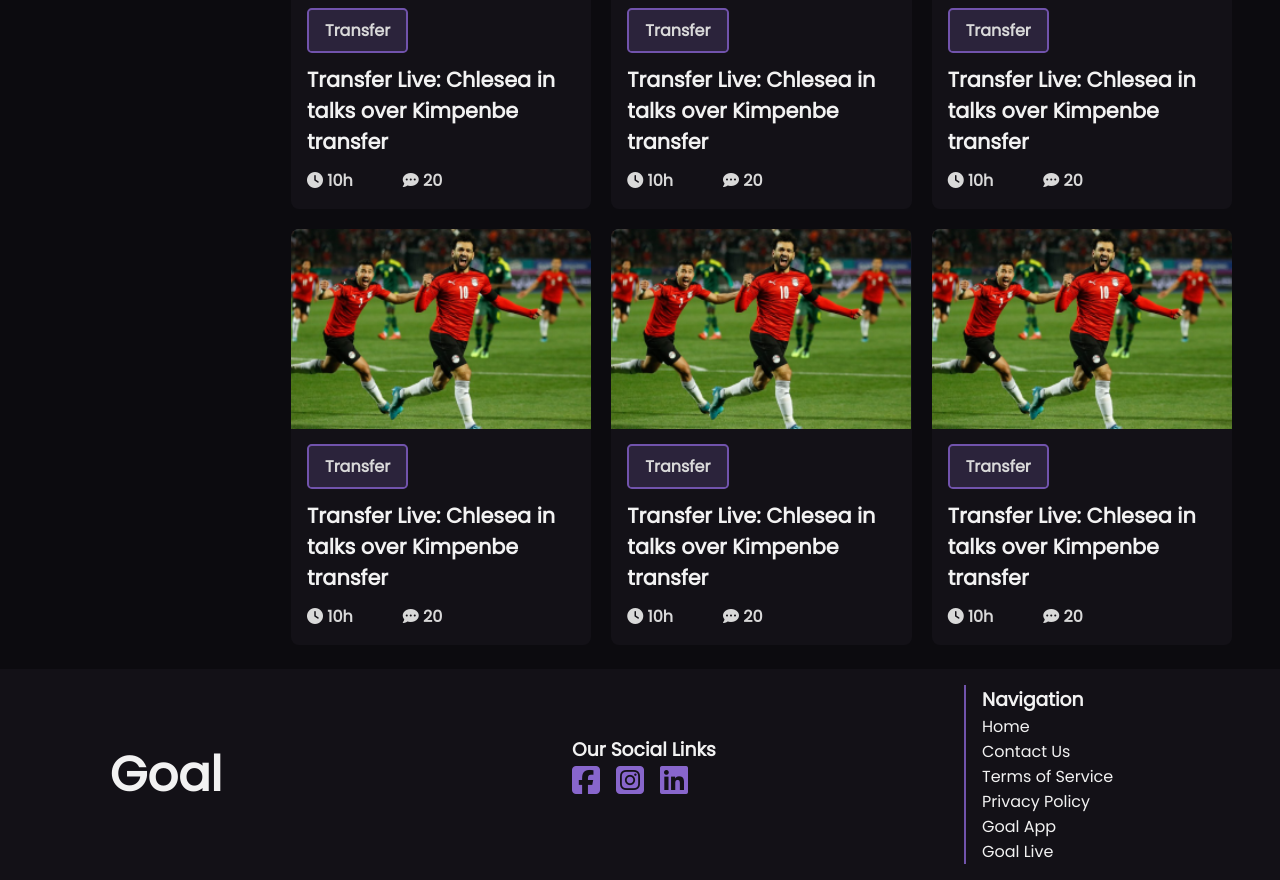
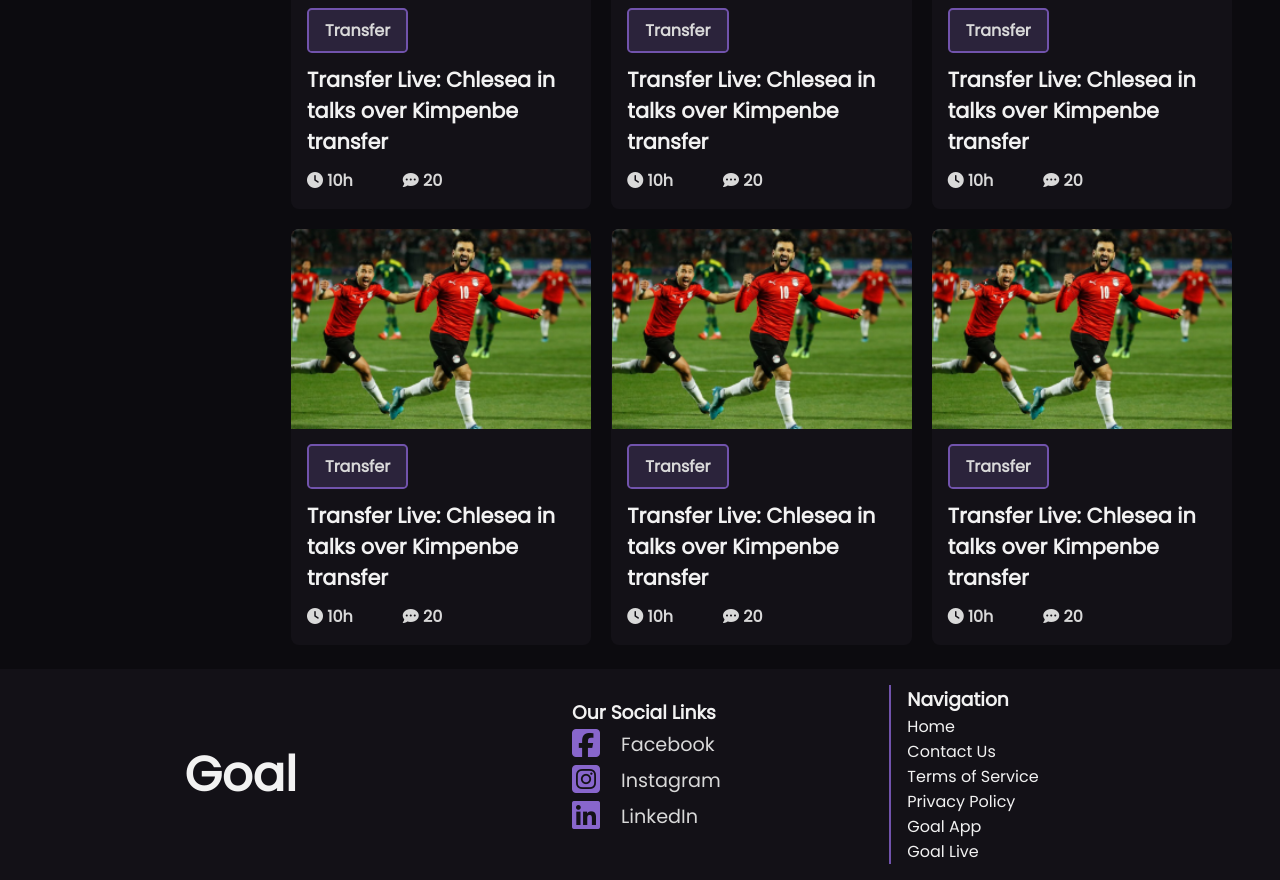
Before and after one commit to PJAheibam/world-cup, a plain HTML site: page index.html in a window 1280 px wide. Shown: the part 611-1491 px from the top of the page. Drawn offline with Linux system fonts and the light colour scheme.

Commit message:
final commit

```diff
--- a/index.html
+++ b/index.html
@@ -138,16 +138,25 @@
         <h3>Our Social Links</h3>
         <div class="icons">
           <a
-            href="https://www.facebook.com/settings?tab=account&section=username"
+            class="social-link"
+            href="https://www.facebook.com/aheibampj"
             target="_blank"
             ><i class="fa-brands fa-facebook-square"></i
-          ></a>
-          <a href="https://www.instagram.com/pj_aheibam/"
+            ><span>Facebook</span></a
+          >
+          <a
+            class="social-link"
+            href="https://www.instagram.com/pj_aheibam/"
+            target="_blank"
             ><i class="fa-brands fa-instagram-square"></i
-          ></a>
-          <a href="https://www.instagram.com/programminghero/"
-            ><i class="fa-brands fa-linkedin"></i
-          ></a>
+            ><span>Instagram</span></a
+          >
+          <a
+            class="social-link"
+            target="_blank"
+            href="https://www.instagram.com/programminghero/"
+            ><i class="fa-brands fa-linkedin"></i><span>LinkedIn</span></a
+          >
         </div>
       </div>
       <div class="nav-links">
--- a/style.css
+++ b/style.css
@@ -147,9 +147,7 @@ main > .button:hover {
 
 .image-container {
   margin-top: 1rem;
-  width: 80%;
   display: flex;
-  align-self: flex-end;
 }
 .image-container img {
   width: 100%;
@@ -218,7 +216,7 @@ main > .button:hover {
 .blog-icon {
   color: var(--light-200);
 }
-.icons span {
+.content .icons span {
   font-weight: bold;
   color: var(--light-200);
   margin-right: 50px;
@@ -266,7 +264,7 @@ main > .button:hover {
 .footer hr {
   width: 100%;
   border-radius: 2px;
-  background-color: var(--dark-700);
+  border: 2px solid var(--dark-700);
   margin-block: 0.5rem;
 }
 .footer .nav-links {
@@ -306,15 +304,31 @@ main > .button:hover {
 .socials .icons {
   display: flex;
   width: 100%;
-  justify-content: space-around;
+  flex-direction: column;
+  align-items: left;
 }
 .socials .icons .fa-brands {
   font-size: 2rem;
   color: hsla(260, 50%, 60%, 1);
   cursor: pointer;
 }
-.socials .icons .fa-brands:hover {
+.social-link:hover > .fa-brands {
   color: hsla(260, 50%, 70%, 1);
+}
+.social-link {
+  text-decoration: none;
+  font-size: 1.2rem;
+}
+
+.social-link:hover > span {
+  color: var(--light);
+}
+
+.social-link span {
+  position: relative;
+  margin-left: 5px;
+  bottom: 4px;
+  color: var(--light-200);
 }
 #view-all {
   display: none;
@@ -332,6 +346,10 @@ main > .button:hover {
   }
   .header .container .content :is(p, h1) {
     text-align: left;
+  }
+  .image-container {
+    width: 80%;
+    align-self: flex-end;
   }
   .main {
     margin-inline: var(--margin-lg);
@@ -360,8 +378,12 @@ main > .button:hover {
     justify-content: center;
     margin-bottom: 1rem;
   }
+  .footer .socials h3 {
+    margin-right: 10px;
+  }
   .socials .icons {
     width: fit-content;
+    flex-direction: row;
   }
   .socials .icons .fa-brands {
     margin-left: 0.5rem;
@@ -373,6 +395,9 @@ main > .button:hover {
 @media screen and (min-width: 992px) {
   hr {
     display: none;
+  }
+  .image-container {
+    justify-content: flex-end;
   }
   .main {
     flex-direction: row;
@@ -395,7 +420,7 @@ main > .button:hover {
   }
   .footer {
     flex-direction: row;
-    justify-content: space-between;
+    justify-content: space-around;
   }
   .footer .logo-container {
     flex-basis: 300px;
@@ -424,7 +449,8 @@ main > .button:hover {
   }
   .footer .socials .icons {
     width: 100%;
-    justify-content: left;
+    flex-direction: column;
+    align-items: left;
   }
   .footer .socials .fa-brands {
     margin: 0;
```
Also changed, not shown: upcomming-match.html (+16 -7 lines).
